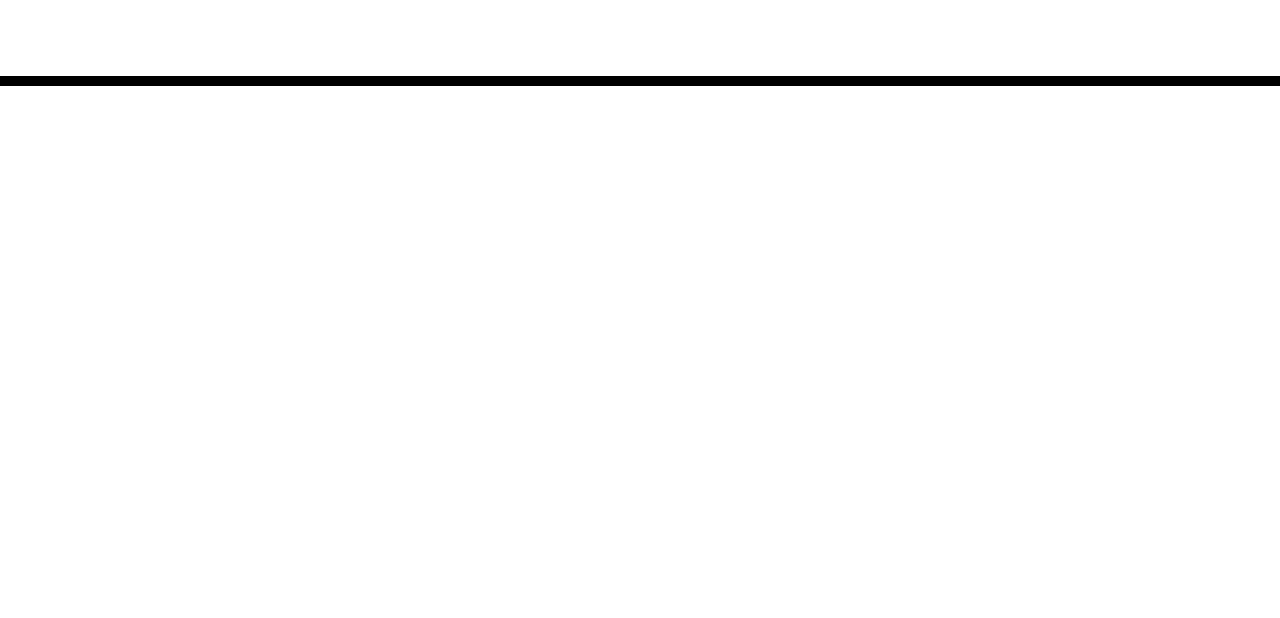
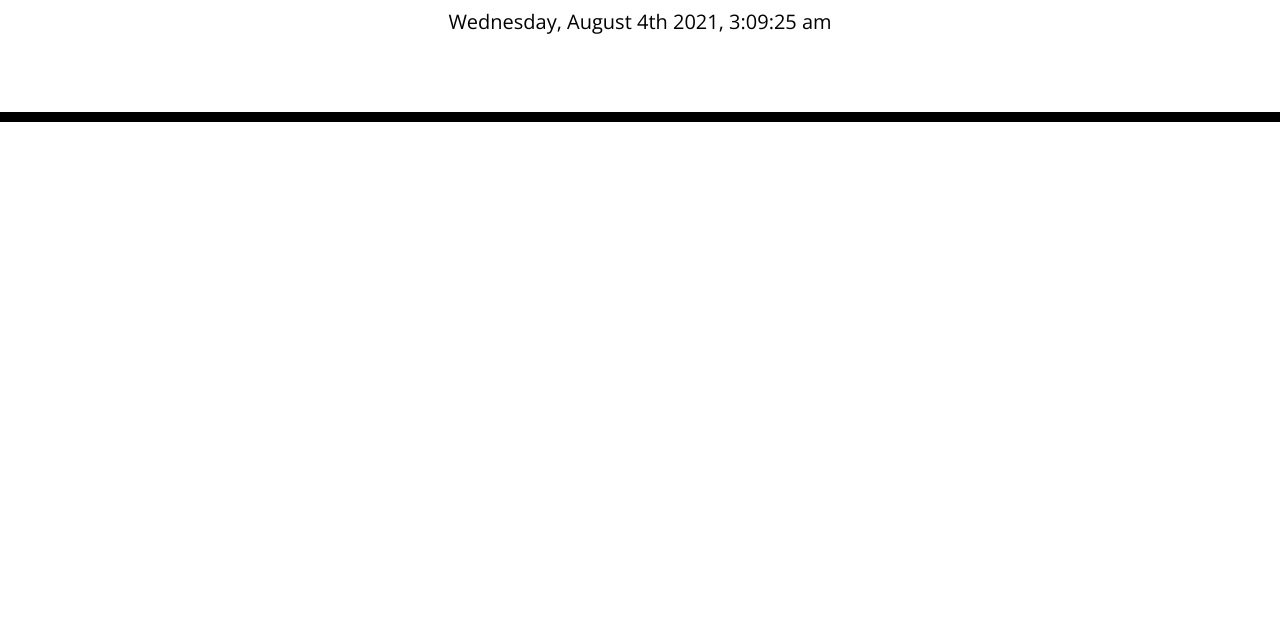
Before and after one commit to RebekahJ394/workdayscheduler, a plain HTML site: page index.html in a window 1280 px wide. Shown: the part 182-800 px from the top of the page. Drawn offline with nearby package versions, Linux system fonts and the light colour scheme; files that its build step writes are made by us from their sources.

Commit message:
Script beginning

```diff
--- a/assets/css/style.css
+++ b/assets/css/style.css
@@ -2,6 +2,8 @@ body {
     font-family: 'Open Sans', sans-serif;
     font-size: 16px;
     line-height: 1;
+    /* display: flex;
+    justify-content: center; */
   }
 
   textarea {
@@ -19,6 +21,8 @@ body {
     color: black;
     border-radius: 0;
     border-bottom: 10px solid black;
+    /* display: flex;
+    justify-content: center; */
   }
 
   .description {
--- a/assets/js/script.js
+++ b/assets/js/script.js
@@ -0,0 +1,11 @@
+var container=$('.container');
+var hourRow=$('#currentDay');
+
+var currentTime= moment().format('MMMM Do YYYY, h:mm:ss a');
+
+console.log(currentTime)
+
+var updateToday= setInterval(function() {
+    var today = moment().format('dddd, MMMM Do YYYY, h:mm:ss a');
+    hourRow.html(today);
+}, 1000);
--- a/index.html
+++ b/index.html
@@ -18,7 +18,7 @@
       href="https://fonts.googleapis.com/css?family=Open+Sans&display=swap"
       rel="stylesheet"
     />
-    <link rel="stylesheet" href="style.css" />
+    <link rel="stylesheet" href="/assets/css/style.css" />
     <title>Work Day Scheduler</title>
   </head>
 
@@ -34,5 +34,6 @@
 
     <script src="https://cdnjs.cloudflare.com/ajax/libs/jquery/3.2.1/jquery.min.js"></script>
     <script src="https://cdnjs.cloudflare.com/ajax/libs/moment.js/2.24.0/moment.min.js"></script>
+    <script src="assets/js/script.js"></script>
   </body>
 </html>
```
